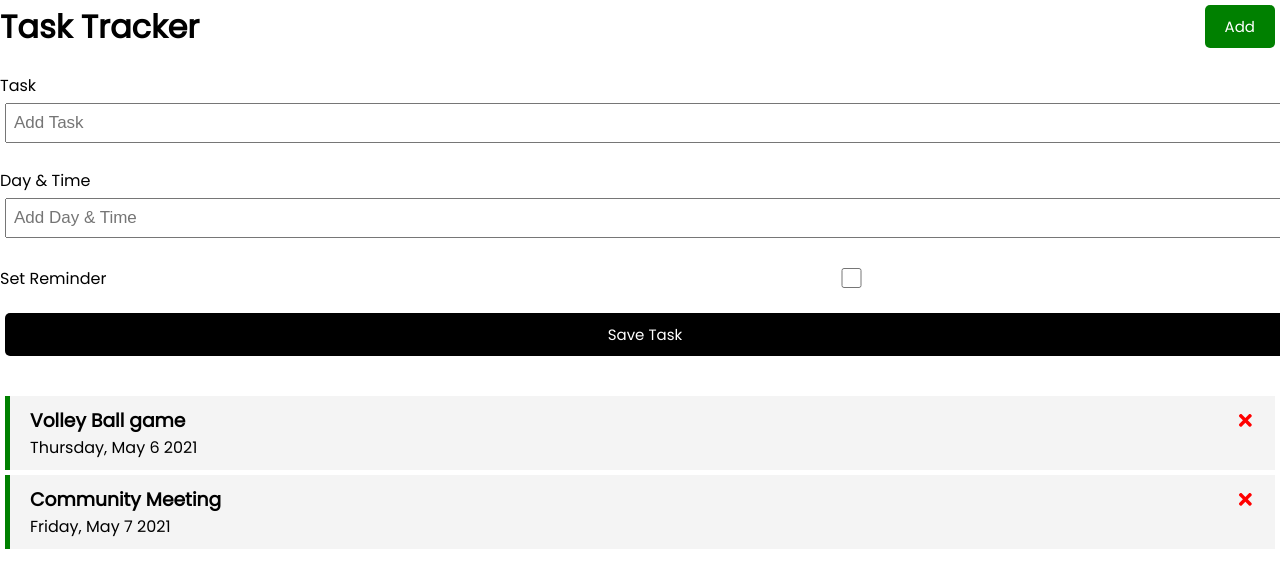
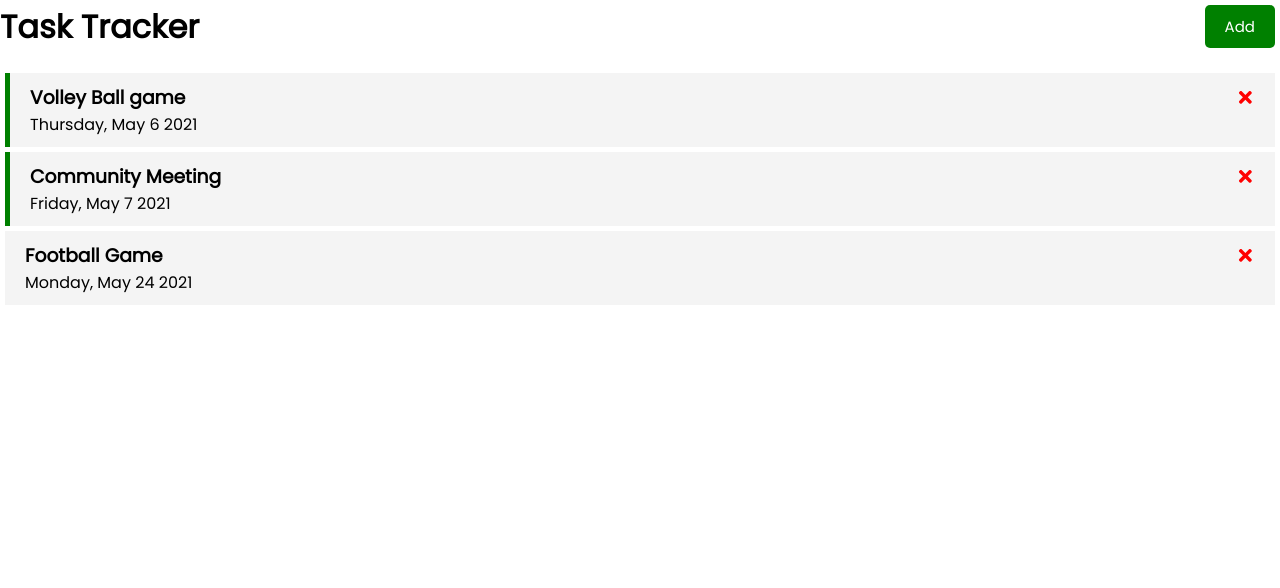
Before and after one commit to Nanlung/Task-tracker-react, a React (Create React App) app: page / in a window 1280 px wide. Shown: the top 588 px of the page. Built offline with nearby package versions, Linux system fonts and the light colour scheme.

Commit message:
toggle feature

```diff
--- a/src/App.js
+++ b/src/App.js
@@ -4,6 +4,9 @@
 import AddTask from './components/AddTask';
 
 function App() {
+
+  const [showAddTask, setShowAddTask] = useState(false);
+
   const [tasks, setTasks] = useState(
     [
   {
@@ -17,13 +20,22 @@
     text: "Community Meeting",
     day: "Friday, May 7 2021",
     reminder: true
+  },
+  {
+    id: 3,
+    text: "Football Game",
+    day: "Monday, May 24 2021",
+    reminder: false
   }
 ]
 
   )
 
   const addTask = (task) => {
-    console.log(task);
+    const id = Math.floor(Math.random() * 10000) + 1;
+    const newTask = {id, ...task}
+    setTasks([...tasks, newTask])
+
   }
 
   const deleteTask = (id) => {
@@ -38,8 +50,8 @@
 
   return (
     <div className="App">
-      <Header title="Task Tracker" />
-      <AddTask onAdd={addTask} />
+      <Header onAdd={() => setShowAddTask(!showAddTask)} title="Task Tracker" />
+      {showAddTask && <AddTask onAdd={addTask} />}
       {tasks.length > 0 ? <Tasks tasks={tasks} onDelete={deleteTask} onToggle={toggleReminder}/> : <h3>"No Tasks Available"</h3>}
     </div>
   );
--- a/src/components/AddTask.js
+++ b/src/components/AddTask.js
@@ -5,7 +5,7 @@
   const [day, setDay] =  useState('')
   const [reminder, setReminder] =  useState(false)
 
-const onSubmit = () => {
+const onSubmit = (e) => {
   e.preventDefault()
 
   if (!text) {
--- a/src/components/Header.js
+++ b/src/components/Header.js
@@ -1,16 +1,12 @@
 import Button from './Button';
 
-const Header = ({title}) => {
-
-  const onClick = () => {
-    console.log('Button Clicked')
-  }
+const Header = ({title, onAdd}) => {
 
   return (
     <div>
       <header className="header">
   <h1>{title}</h1>
-      <Button color="green" text="Add" onClick={onClick} />
+      <Button color="green" text="Add" onClick={onAdd} />
       </header>
     </div>
   )
```
